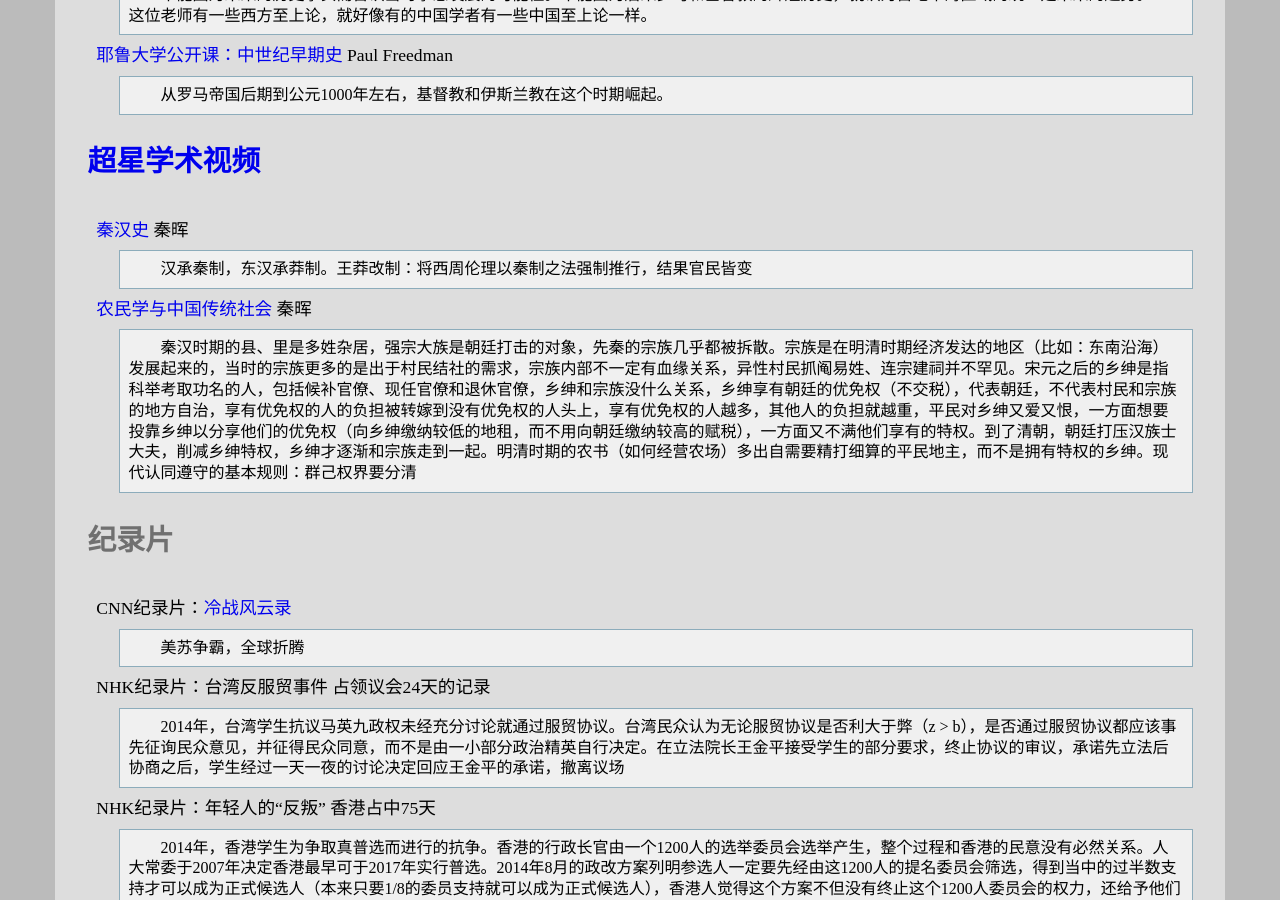
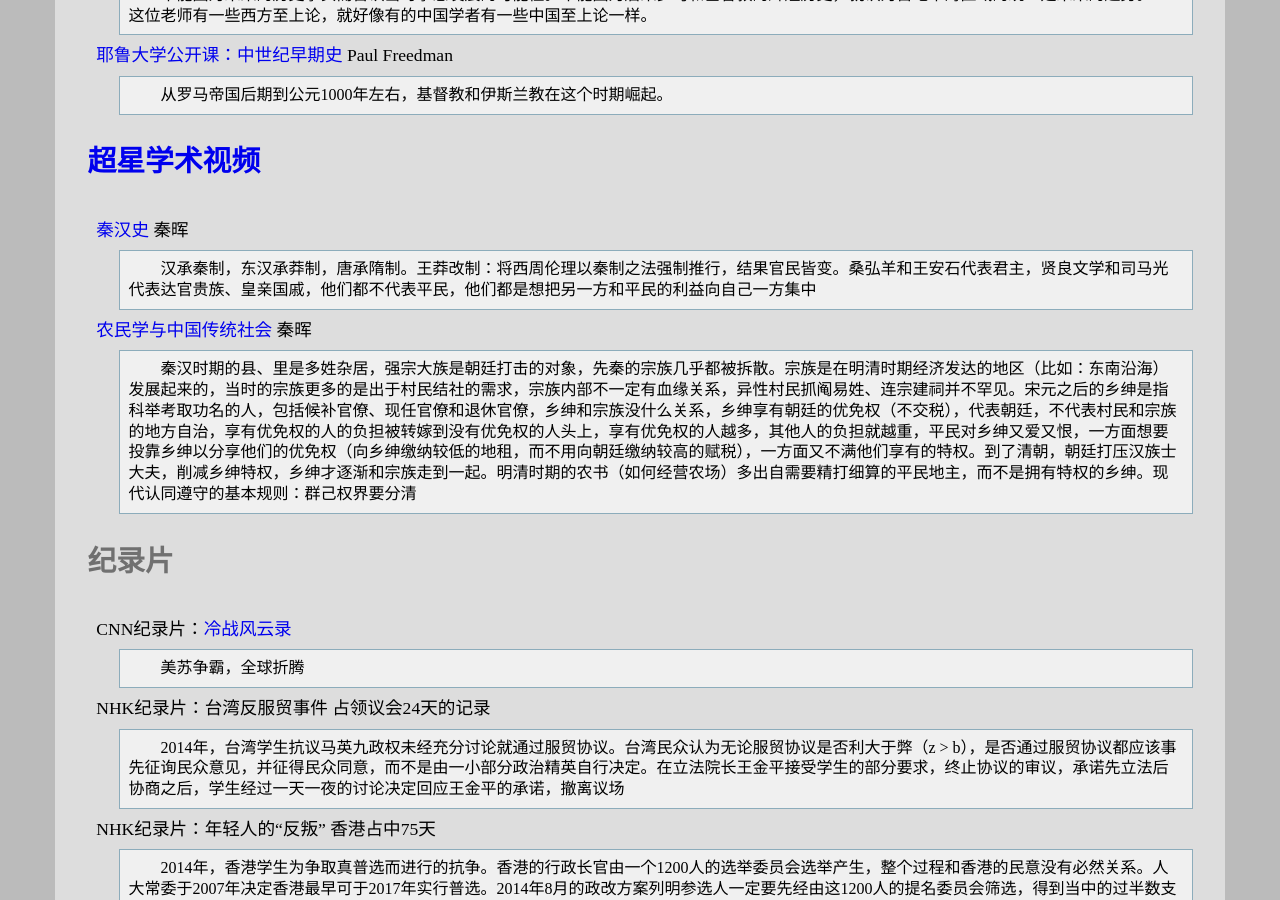
Before and after one commit to leiqin/leiqin.github.io, a Jekyll site: the page built from shoucang/history.markdown, in a window 1280 px wide and 900 px high, scrolled down 3453 px. Built offline with Jekyll 4.4.1, drawn with Linux system fonts in a browser that asks for light colours.

Commit message:
_ 小修改

```diff
--- a/shoucang/history.markdown
+++ b/shoucang/history.markdown
@@ -101,7 +101,7 @@ title: 以史为镜
 ### [超星学术视频](http://video.chaoxing.com/)
 
 [秦汉史](http://mooc.chaoxing.com/course/1122947.html) 秦晖
-:	汉承秦制，东汉承莽制。王莽改制：将西周伦理以秦制之法强制推行，结果官民皆变
+:	汉承秦制，东汉承莽制，唐承隋制。王莽改制：将西周伦理以秦制之法强制推行，结果官民皆变。桑弘羊和王安石代表君主，贤良文学和司马光代表达官贵族、皇亲国戚，他们都不代表平民，他们都是想把另一方和平民的利益向自己一方集中
 
 [农民学与中国传统社会](http://video.chaoxing.com/serie_400000203.shtml) 秦晖
 :	秦汉时期的县、里是多姓杂居，强宗大族是朝廷打击的对象，先秦的宗族几乎都被拆散。宗族是在明清时期经济发达的地区（比如：东南沿海）发展起来的，当时的宗族更多的是出于村民结社的需求，宗族内部不一定有血缘关系，异性村民抓阄易姓、连宗建祠并不罕见。宋元之后的乡绅是指科举考取功名的人，包括候补官僚、现任官僚和退休官僚，乡绅和宗族没什么关系，乡绅享有朝廷的优免权（不交税），代表朝廷，不代表村民和宗族的地方自治，享有优免权的人的负担被转嫁到没有优免权的人头上，享有优免权的人越多，其他人的负担就越重，平民对乡绅又爱又恨，一方面想要投靠乡绅以分享他们的优免权（向乡绅缴纳较低的地租，而不用向朝廷缴纳较高的赋税），一方面又不满他们享有的特权。到了清朝，朝廷打压汉族士大夫，削减乡绅特权，乡绅才逐渐和宗族走到一起。明清时期的农书（如何经营农场）多出自需要精打细算的平民地主，而不是拥有特权的乡绅。现代认同遵守的基本规则：群己权界要分清
```
